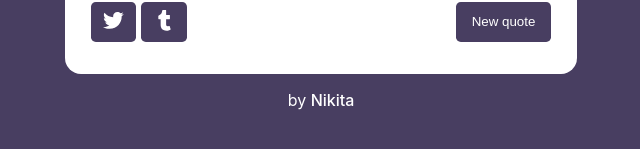
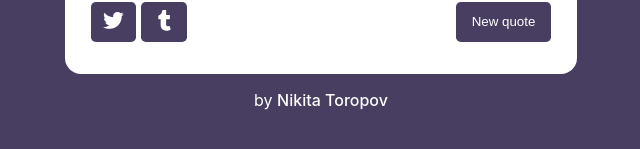
Before and after one commit to tossik8/random-quote-generator, a React (Create React App) app: page / in a window 1280 px wide. Shown: the part 445-594 px from the top of the page, without its empty margins (319-959 px from the left). Built offline with nearby package versions, Linux system fonts and the light colour scheme.

Commit message:
Add surname

```diff
--- a/src/Author.js
+++ b/src/Author.js
@@ -2,7 +2,7 @@ import styles from "./css/Author.module.scss"
 const Author = () =>{
     return (
         <div className="creator">
-            <p className={styles.author}>by <a href="https://www.facebook.com/nikita.toropov.54" target="_blank">Nikita</a></p>
+            <p className={styles.author}>by <a href="https://www.facebook.com/nikita.toropov.54" target="_blank">Nikita Toropov</a></p>
         </div>
     );
 }
```
